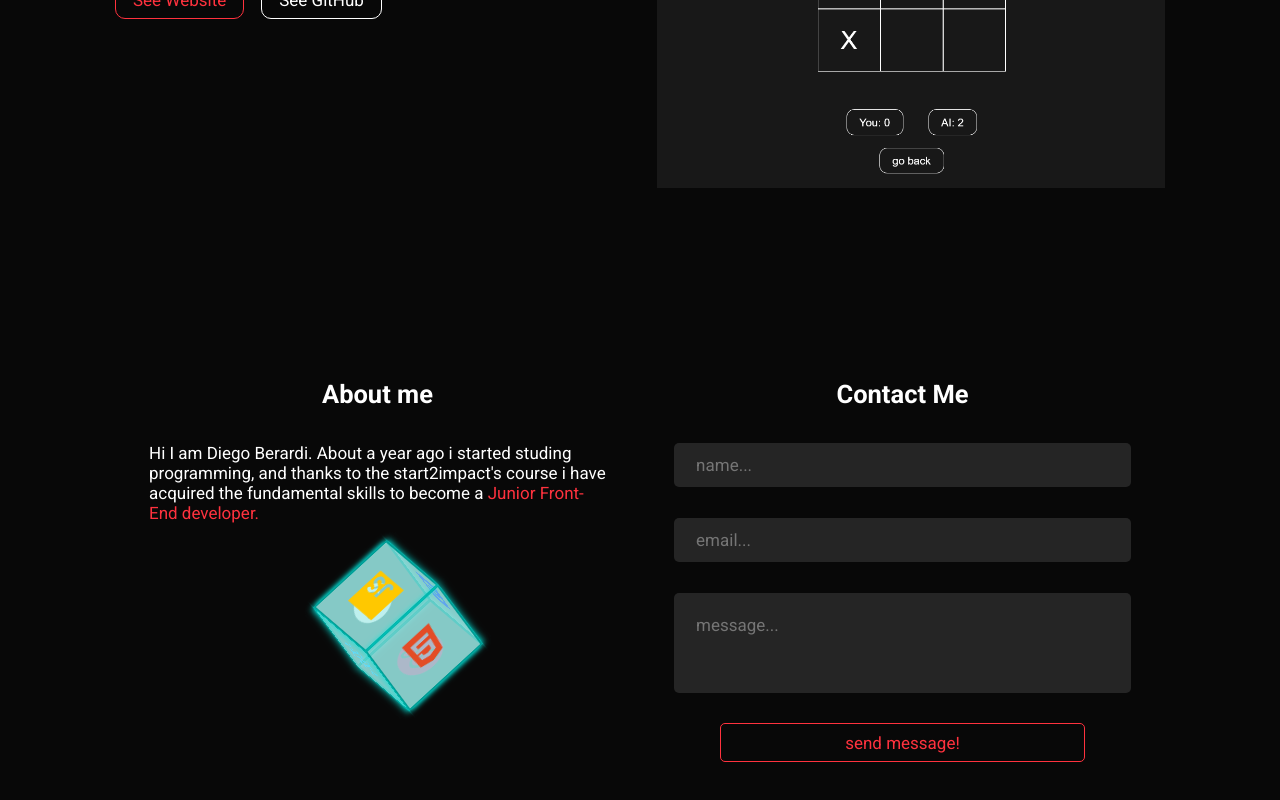
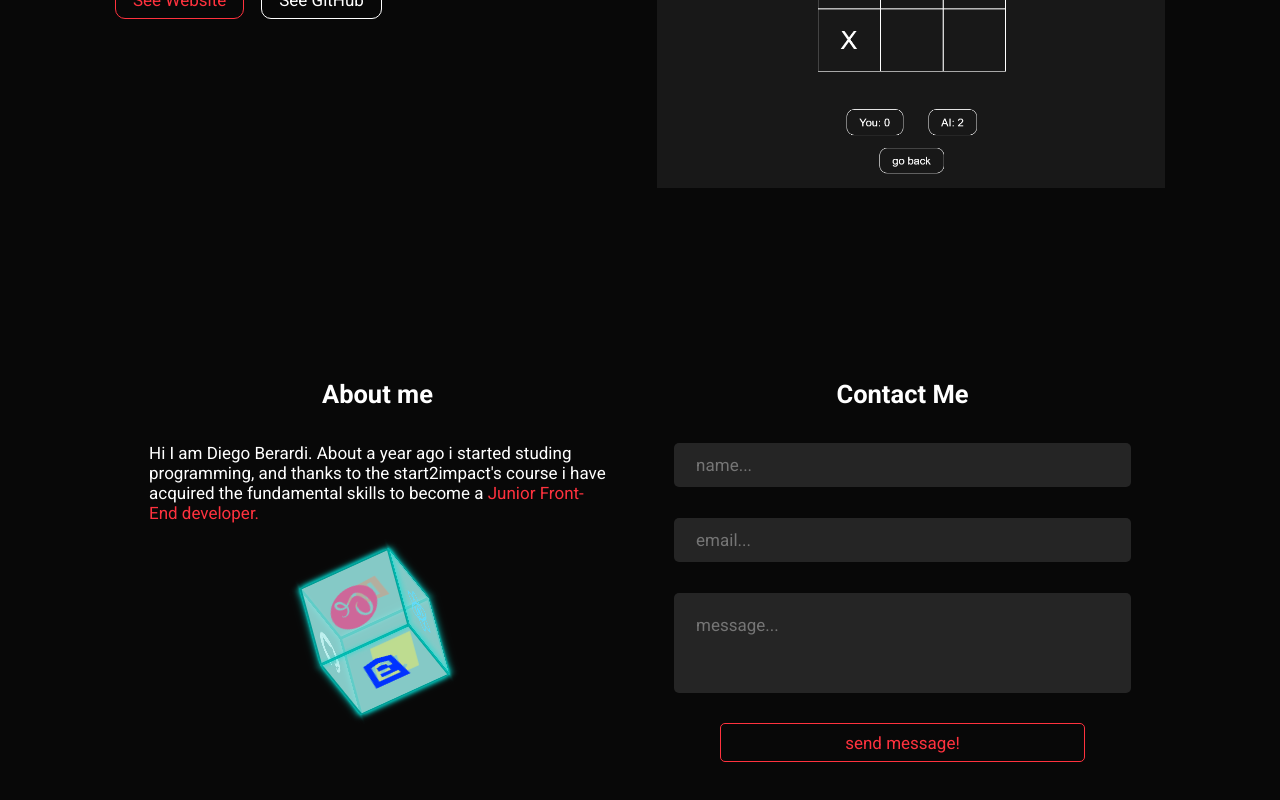
Before and after one commit to Diego-Berardi/My-Portfolio, a React (Create React App) app: page / in a window 1280 px wide. Shown: the part 2763-3563 px from the top of the page. Built offline with nearby package versions, Linux system fonts and the light colour scheme.

Commit message:
cube fix

```diff
--- a/src/assets/scss/2/animation.scss
+++ b/src/assets/scss/2/animation.scss
@@ -34,12 +34,6 @@
   }
 }
 
-.headShake-class {
-  animation: headShake;
-  animation-duration: 1s;
-  animation-delay: 5s;
-  animation-fill-mode: forwards;
-}
 
 @keyframes spincube {
   from,
@@ -48,7 +42,7 @@
   }
 
   100% {
-    transform: rotateX(360deg) rotateY(180deg) rotateZ(360deg);
+    transform: rotateX(270deg) rotateY(180deg) rotateZ(270deg);
   }
 
   100% {
--- a/src/components/contactMeSection/index.js
+++ b/src/components/contactMeSection/index.js
@@ -31,7 +31,7 @@ const AboutMeSection = () => {
           <div className="cube-div">
             <div class="cube">
               <div class="face1">
-                <AiFillHtml5 className="html" />
+                <FaReact className="react" />
               </div>
               <div class="face2">
                 <IoLogoCss3 className="css" />
@@ -43,7 +43,7 @@ const AboutMeSection = () => {
                 <AiOutlineGithub className="" />
               </div>
               <div class="face5">
-                <FaReact className="react" />
+                <AiFillHtml5 className="html" />
               </div>
               <div class="face6">
                 <SiSass className="sass" />
--- a/src/components/contactMeSection/index.scss
+++ b/src/components/contactMeSection/index.scss
@@ -40,13 +40,12 @@
     height: 100px;
 
     animation-name: spincube;
-    animation-timing-function: linear;
+    animation-timing-function: ease-in-out;
     animation-iteration-count: infinite;
     animation-duration: 30s;
-    animation-direction: alternate;
     transform-style: preserve-3d;
+    transform-origin: 50px 50px 0;
 
-    transform-origin: 50px 50px 0;
     div {
       position: absolute;
       width: 100px;
```
